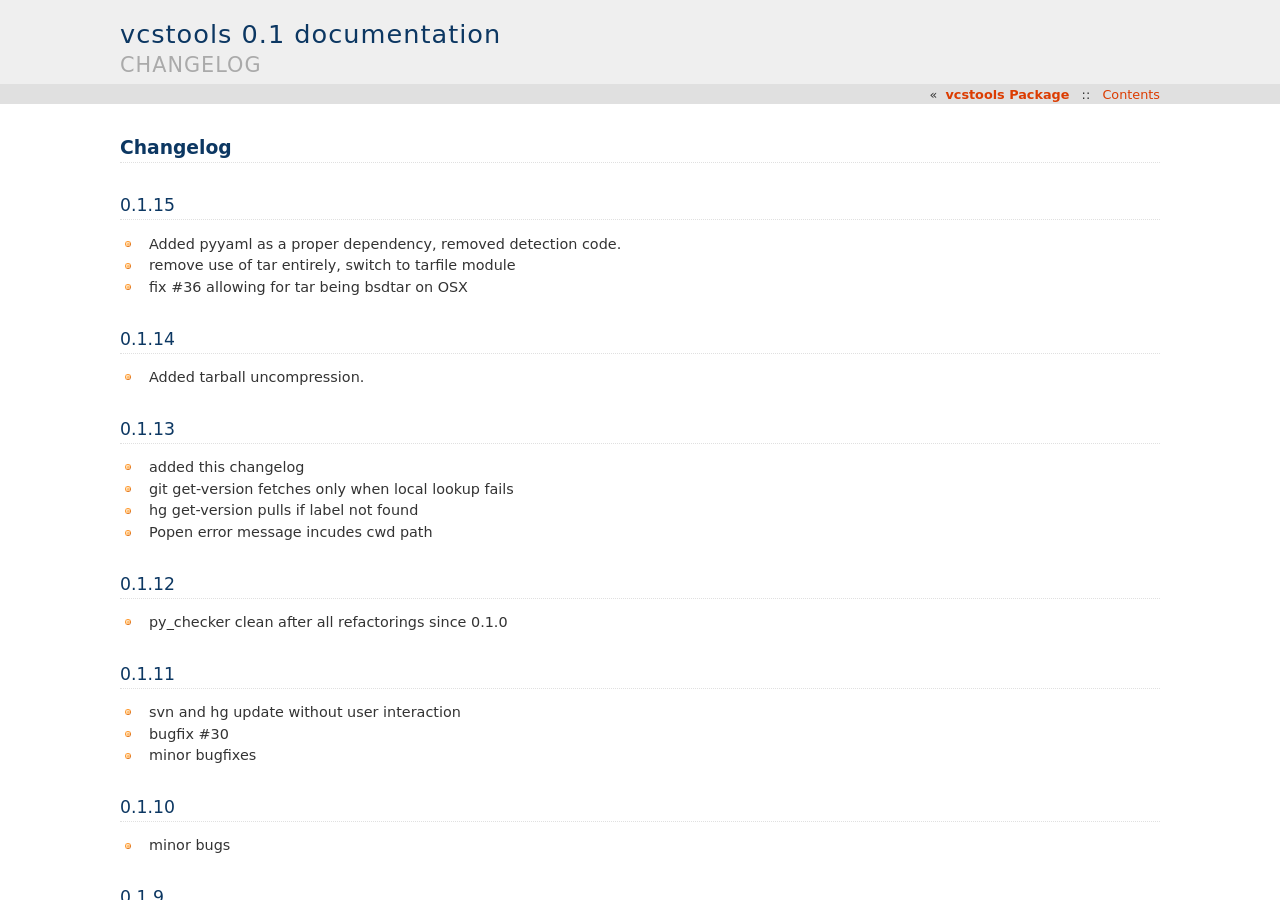
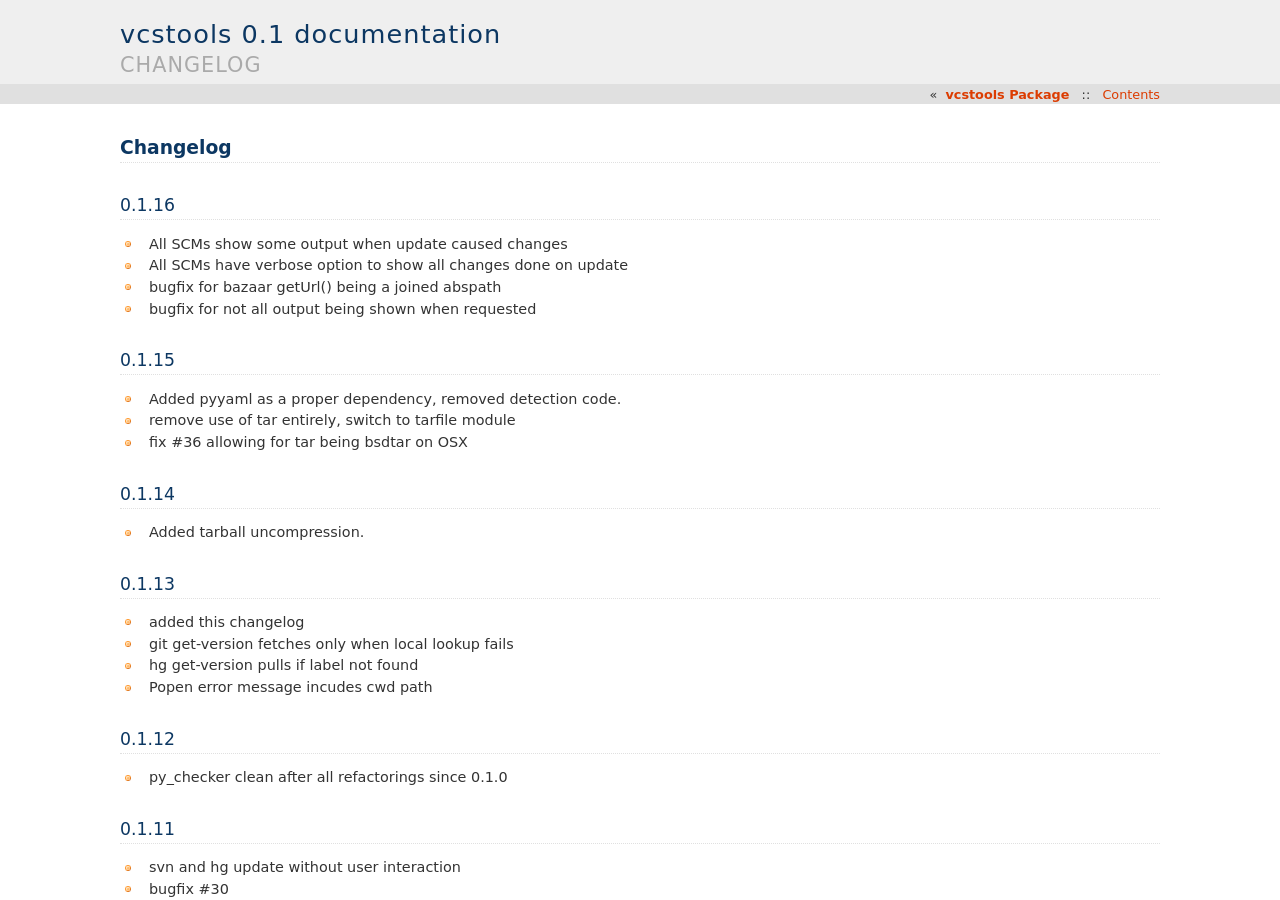
Before and after one commit to vcstools/vcstools, a Sphinx documentation site: the page built from doc/changelog.rst, in a window 1280 px wide and 900 px high. Built offline with Sphinx 7.4.7, drawn with Linux system fonts in a browser that asks for light colours.

Commit message:
changelog

```diff
--- a/doc/changelog.rst
+++ b/doc/changelog.rst
@@ -1,5 +1,14 @@
 Changelog
 =========
+
+0.1.16
+------
+
+- All SCMs show some output when update caused changes
+- All SCMs have verbose option to show all changes done on update
+- bugfix for bazaar getUrl() being a joined abspath
+- bugfix for not all output being shown when requested
+
 
 0.1.15
 ------
```
